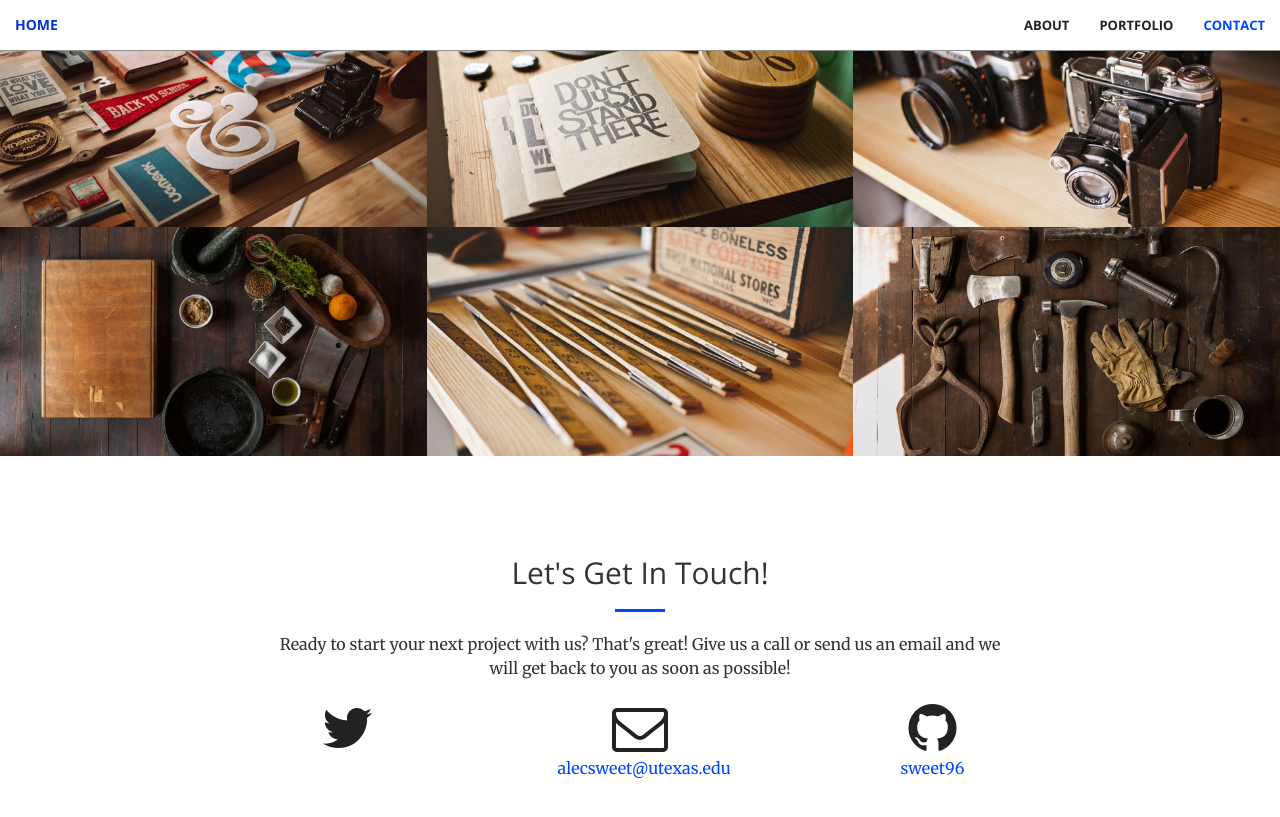
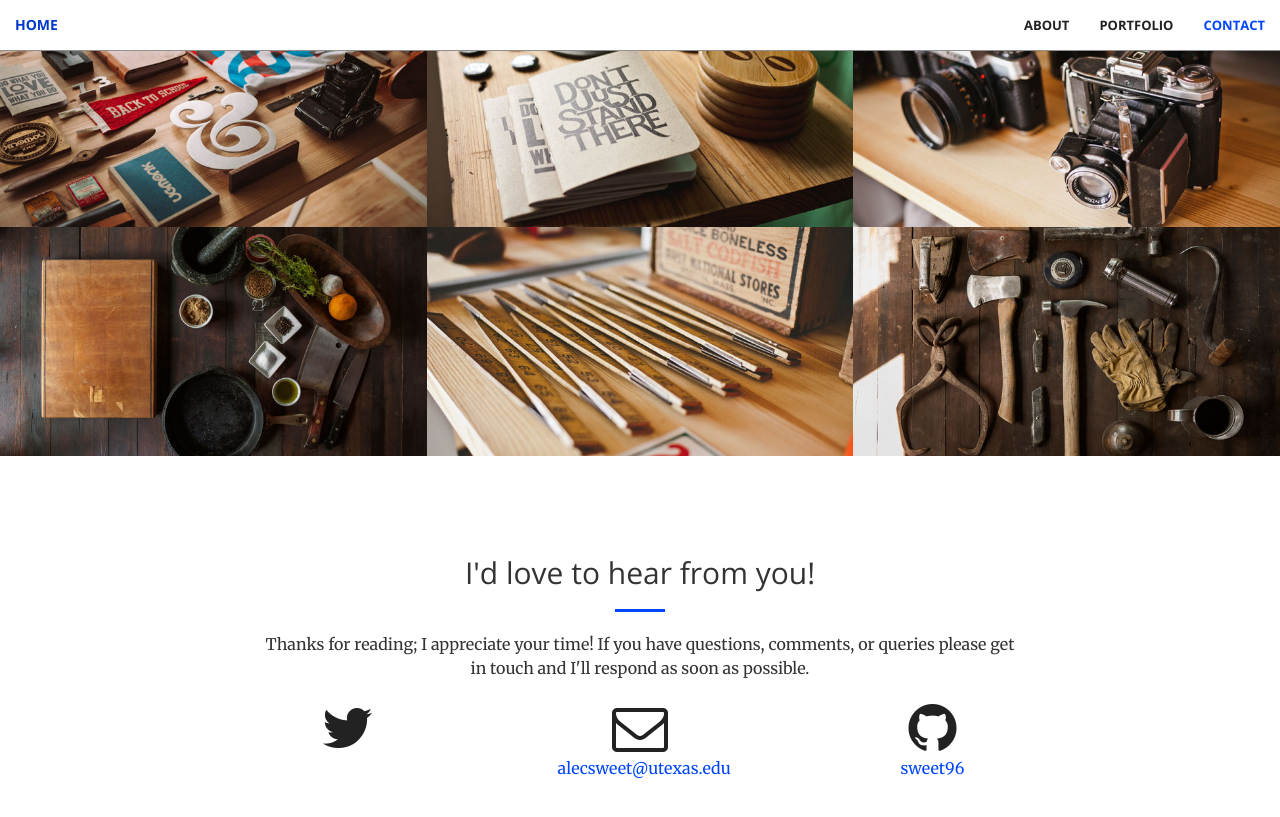
Before and after one commit to AlecSweet/AlecSweet.github.io, a Jekyll site: the page built from index.html, in a window 1280 px wide and 900 px high, scrolled down 1345 px. Shown: the top 817 px of the window. Built offline with Jekyll 4.4.1, drawn with Linux system fonts in a browser that asks for light colours.

Commit message:
Update contact.html

```diff
--- a/_includes/contact.html
+++ b/_includes/contact.html
@@ -2,12 +2,12 @@
     <div class="container">
         <div class="row">
             <div class="col-lg-8 col-lg-offset-2 text-center">
-                <h2 class="section-heading">Let's Get In Touch!</h2>
+                <h2 class="section-heading">I'd love to hear from you!</h2>
                 <hr class="primary">
-                <p>Ready to start your next project with us? That's great! Give us a call or send us an email and we will get back to you as soon as possible!</p>
+                <p>Thanks for reading; I appreciate your time! If you have questions, comments, or queries please get in touch and I'll respond as soon as possible.</p>
             </div>
         <div class="col-lg-2 col-lg-offset-2 text-center">
-            <a href="https://twitter.com/{{ site.twitter_username }}">
+            <a href="https://www.linkedin.com/in/{{ site.twitter_username }}">
                 <i class="fa fa-twitter fa-3x wow bounceIn" data-wow-delay=".1s"></i>
                 <p>{{ site.twitter_username }}</p>
             </a>
```
